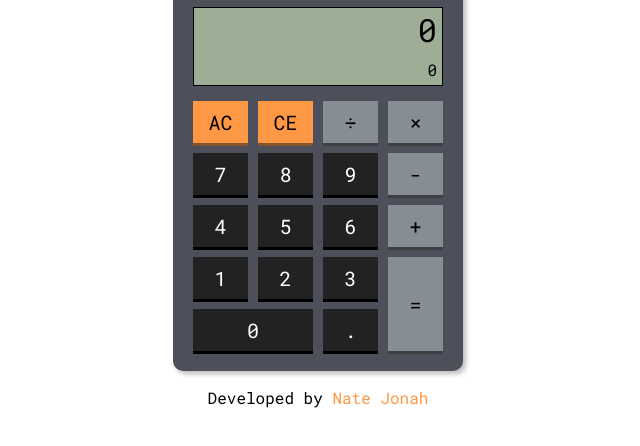
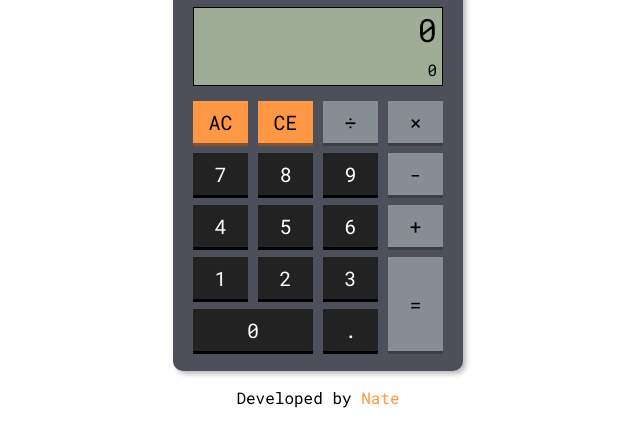
Before and after one commit to ntjnh/calculator, a plain HTML site: page index.html in a window 1280 px wide. Shown: the part 112-558 px from the top of the page, without its empty margins (322-962 px from the left). Drawn offline with Linux system fonts and the light colour scheme.

Commit message:
Update website URL in footer

```diff
--- a/index.html
+++ b/index.html
@@ -42,7 +42,7 @@
         <button id="decimal" value=".">.</button>
       </div>
     </div>
-    <p class="by-nate">Developed by <a href="http://natejonah.com">Nate Jonah</a></p>
+    <p class="by-nate">Developed by <a href="https://nate-dev.com?utm_source=codebynate&utm_medium=web&utm_campaign=calculator">Nate</a></p>
 
     <script type="text/javascript" src="js/app.js"></script>
   </body>
```
